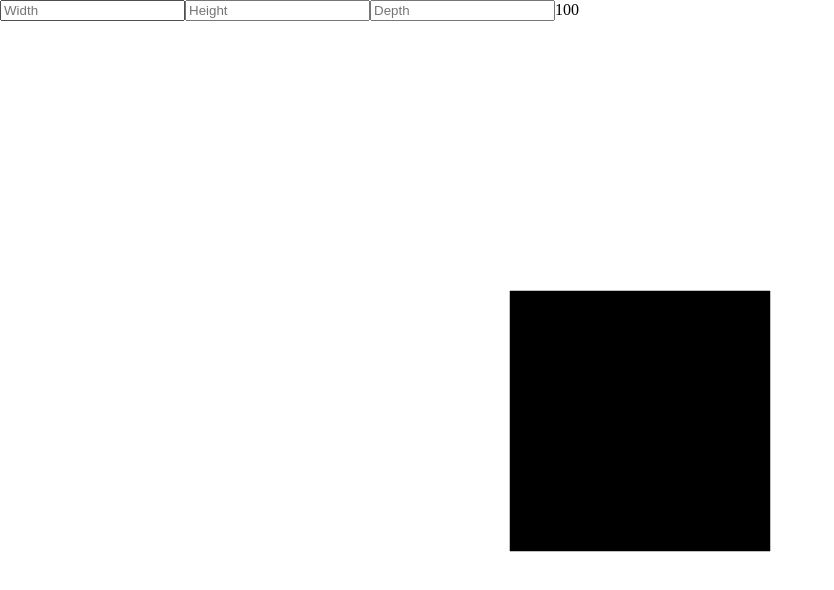
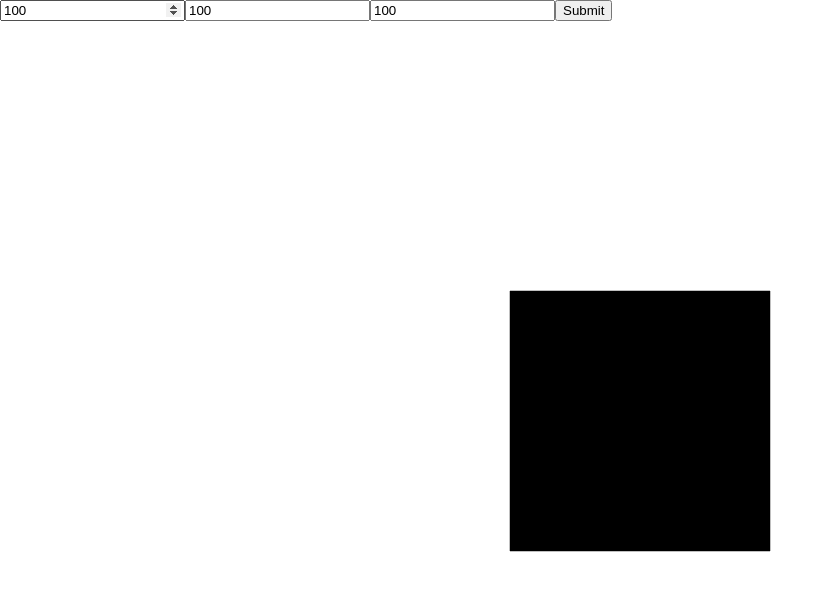
Before and after one commit to arrKhange1/box-parameters, a React (Vite) app: page / in a window 1280 px wide. Shown: the top 590 px of the page, without its empty margins (0-834 px from the left). Built offline with nearby package versions, Linux system fonts and the light colour scheme.

Commit message:
feat: create form component

```diff
--- a/package.json
+++ b/package.json
@@ -15,6 +15,7 @@
     "@types/three": "latest",
     "react": "^18.3.1",
     "react-dom": "^18.3.1",
+    "react-hook-form": "^7.54.2",
     "three": "latest"
   },
   "devDependencies": {
--- a/src/App.tsx
+++ b/src/App.tsx
@@ -1,8 +1,10 @@
 import { Canvas } from '@react-three/fiber';
 import cls from './App.module.css';
 import { MyMesh } from './MyMesh';
-import { useState } from 'react';
+import { useEffect, useRef, useState } from 'react';
 import { OrbitControls } from '@react-three/drei';
+import { ParametersForm } from './ParametersForm';
+import * as THREE from 'three';
 
 export type Size = {
   width: number;
@@ -12,33 +14,19 @@ export type Size = {
 };
 
 function App() {
-  const [size, setSize] = useState<Size>({ width: 100, height: 100, depth: 100, requireUpdate: false });
+  const meshRef = useRef<THREE.Mesh | null>(null);
+
+  useEffect(() => {
+    console.log(meshRef);
+  }, []);
 
   return (
     <div className={cls.canvasContainer}>
-      <input
-        name="width"
-        type="text"
-        placeholder="Width"
-        onChange={(e) => setSize((prev) => ({ ...prev, width: Number(e.target.value), requireUpdate: true }))}
-      />
-      <input
-        name="width"
-        type="text"
-        placeholder="Height"
-        onChange={(e) => setSize((prev) => ({ ...prev, height: Number(e.target.value), requireUpdate: true }))}
-      />
-      <input
-        name="width"
-        type="text"
-        placeholder="Depth"
-        onChange={(e) => setSize((prev) => ({ ...prev, depth: Number(e.target.value), requireUpdate: true }))}
-      />
-      <span>{size.width}</span>
+      <ParametersForm onParametersFilled={(form) => console.log(meshRef)} />
       <Canvas>
         <OrbitControls />
         <spotLight position={[10, 10, 10]} angle={0.15} penumbra={1} decay={0} intensity={Math.PI} />
-        <MyMesh size={size} updateRequire={(requireUpdate) => setSize((prev) => ({ ...prev, requireUpdate }))} />
+        <MyMesh ref={meshRef} />
       </Canvas>
     </div>
   );
--- a/src/MyMesh.tsx
+++ b/src/MyMesh.tsx
@@ -1,12 +1,9 @@
 import { useFrame } from '@react-three/fiber';
-import React, { useMemo, useRef } from 'react';
+import React, { forwardRef, useMemo, useRef } from 'react';
 import * as THREE from 'three';
 import { Size } from './App';
 
-interface MyMeshProps {
-  size: Size;
-  updateRequire: (requireUpdate: boolean) => void;
-}
+interface MyMeshProps {}
 
 const FULL_RELATIVE_SIZE = 100;
 
@@ -42,22 +39,21 @@ function getVertices(width: number, height: number, depth: number): Float32Array
   ]);
 }
 
-export const MyMesh: React.FC<MyMeshProps> = ({ size, updateRequire }) => {
-  const meshRef = useRef<THREE.Mesh>(null!);
-  useFrame((state, delta) => {
-    if (size.requireUpdate) {
-      const pos = meshRef.current.geometry.getAttribute('position');
-      getVertices(size.width, size.height, size.depth).forEach((vertix, i) => {
-        pos['array'][i] = vertix;
-      });
-      meshRef.current.geometry.attributes.position.needsUpdate = true;
-      updateRequire(false);
-    }
-  });
+export const MyMesh = forwardRef<THREE.Mesh, MyMeshProps>((props, meshRef) => {
+  //   useFrame((state, delta) => {
+  //     if (size.requireUpdate) {
+  //       const pos = meshRef.current.geometry.getAttribute('position');
+  //       getVertices(size.width, size.height, size.depth).forEach((vertix, i) => {
+  //         pos['array'][i] = vertix;
+  //       });
+  //       meshRef.current.geometry.attributes.position.needsUpdate = true;
+  //       updateRequire(false);
+  //     }
+  //   });
 
-  const vertices = useMemo(() => {
-    return getVertices(size.width, size.height, size.depth);
-  }, [size]);
+  // const vertices = useMemo(() => {
+  //   return getVertices(size.width, size.height, size.depth);
+  // }, [size]);
 
   const indices = new Uint32Array([
     // Back face
@@ -78,11 +74,11 @@ export const MyMesh: React.FC<MyMeshProps> = ({ size, updateRequire }) => {
     <>
       <mesh ref={meshRef}>
         <bufferGeometry>
-          <bufferAttribute array={vertices} attach="attributes-position" itemSize={3} />
+          <bufferAttribute array={getVertices(100, 100, 100)} attach="attributes-position" itemSize={3} />
           <bufferAttribute array={indices} attach="index" count={indices.length} />
         </bufferGeometry>
         <meshStandardMaterial side={THREE.DoubleSide} />
       </mesh>
     </>
   );
-};
+});
--- /dev/null
+++ b/src/ParametersForm.tsx
@@ -0,0 +1,37 @@
+import { useForm } from 'react-hook-form';
+
+type ParametersForm = {
+  width: number;
+  height: number;
+  depth: number;
+};
+
+const FULL_RELATIVE_SIZE = 100;
+
+interface ParametersFormProps {
+  onParametersFilled: (form: ParametersForm) => void;
+}
+
+export const ParametersForm: React.FC<ParametersFormProps> = ({ onParametersFilled }) => {
+  const { register, handleSubmit } = useForm<ParametersForm>({
+    defaultValues: {
+      width: FULL_RELATIVE_SIZE,
+      height: FULL_RELATIVE_SIZE,
+      depth: FULL_RELATIVE_SIZE,
+    },
+  });
+
+  function onSubmit(form: ParametersForm) {
+    console.log(form);
+    onParametersFilled(form);
+  }
+
+  return (
+    <form onSubmit={handleSubmit(onSubmit)}>
+      <input {...register('width')} type="number" placeholder="Width" />
+      <input {...register('height')} type="number" placeholder="Height" />
+      <input {...register('depth')} type="number" placeholder="Depth" />
+      <input type="submit" />
+    </form>
+  );
+};
```
Also changed, not shown: 1 other file (tests, documents, lock files or other folders).
